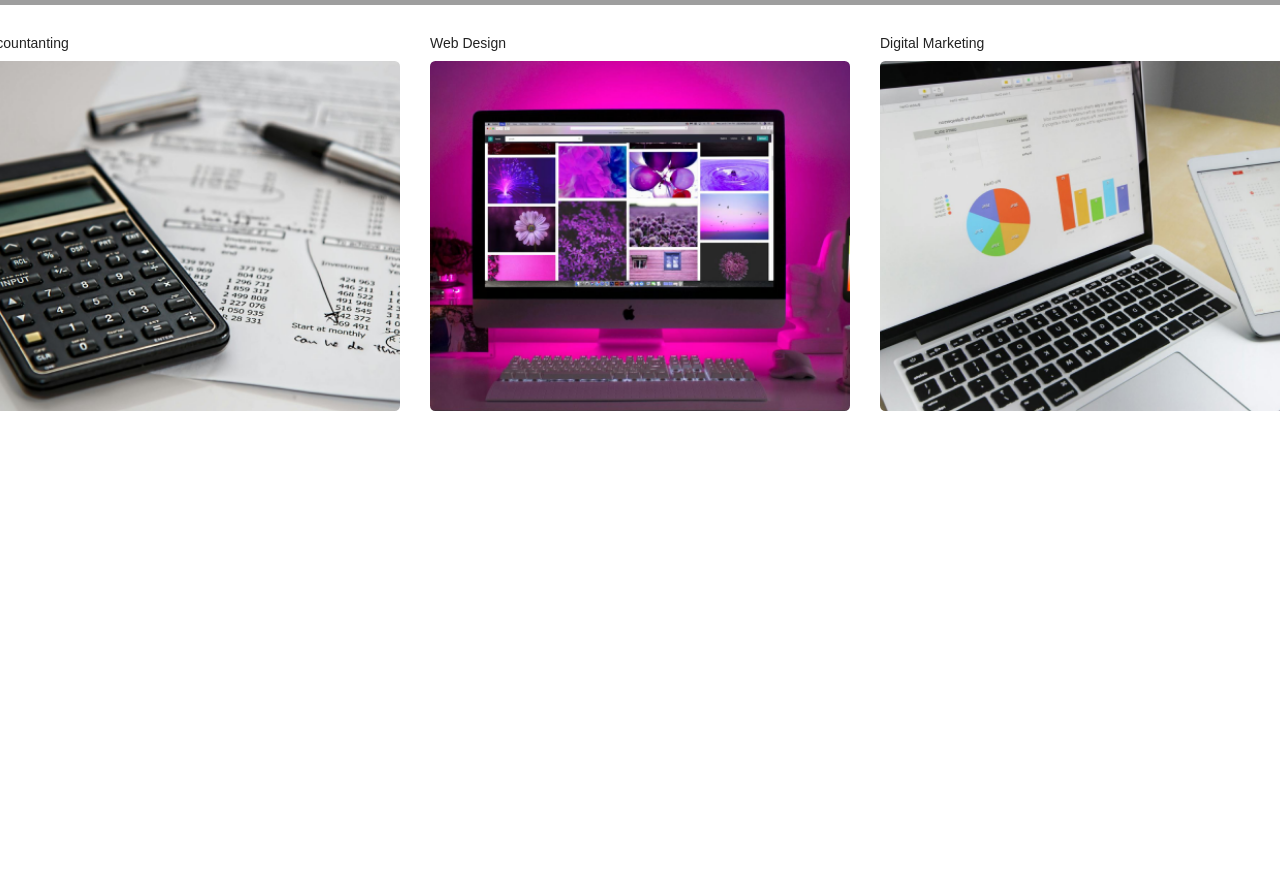
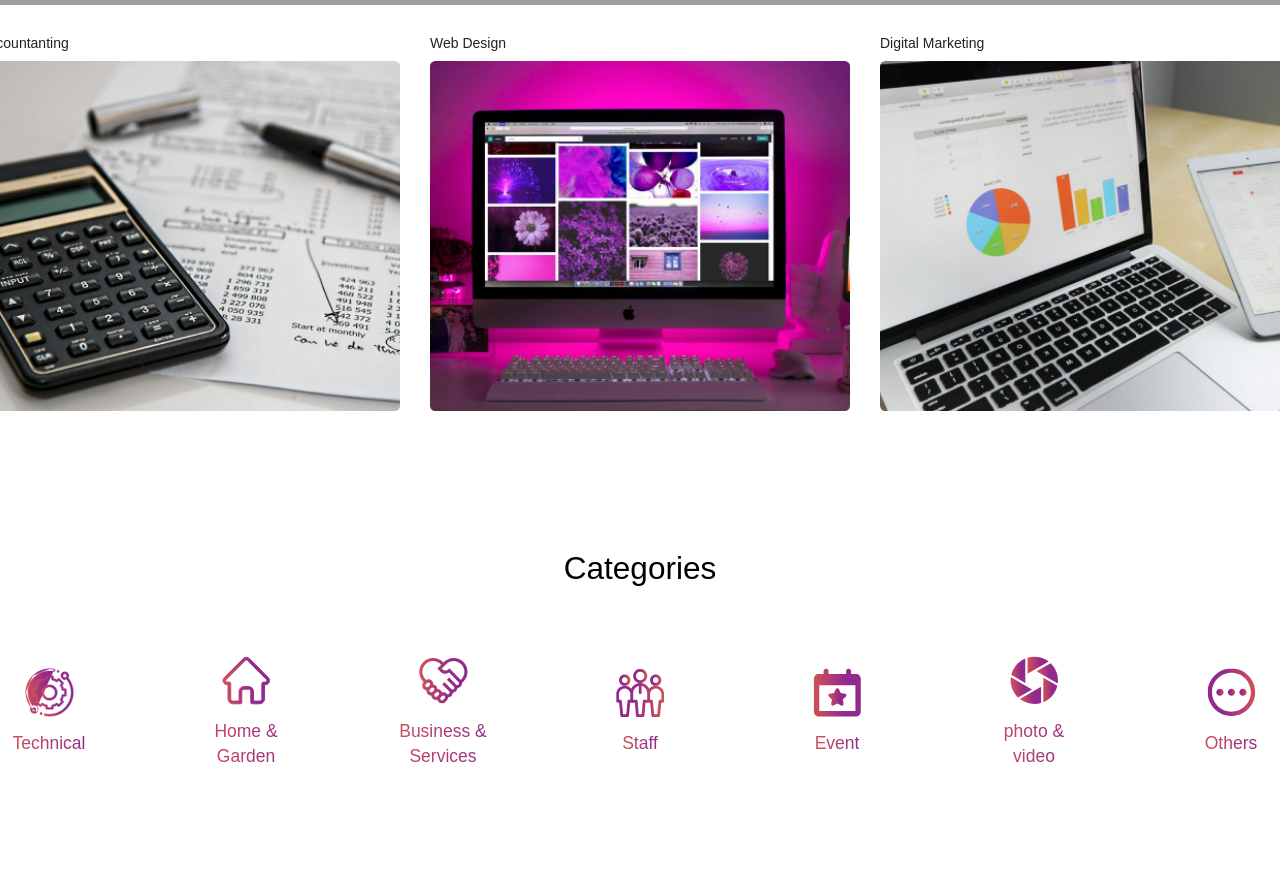
Before and after one commit to snacomds/evento, a website with bundled scripts: page src/index.html in a window 1280 px wide. Shown: the part 472-1366 px from the top of the page. Before the commit the page ends 939 px from the top, so only its background shows below. Built offline with nearby package versions, Linux system fonts and the light colour scheme; grey boxes are pictures that could not be loaded.

Commit message:
feat: add categories section

```diff
--- a/src/index.html
+++ b/src/index.html
@@ -173,7 +173,33 @@
     <!-- Services End -->
 
 
+    <!-- Categories -->
+    <section x-data="{ categories:[
+        {title:'Technical',icon:'./assets/categories/technical.svg'},
+        {title:'Home & Garden',icon:'./assets/categories/home-garden.svg'},
+        {title:'Business & Services',icon:'./assets/categories/business-services.svg'},
+        {title:'Staff',icon:'./assets/categories/staff.svg'},
+        {title:'Event',icon:'./assets/categories/event.svg'},
+        {title:'photo & video',icon:'./assets/categories/photo-video.svg'},
+        {title:'Others',icon:'./assets/categories/others.svg'},
+        ]}" class="py-[6rem] container mx-auto flex flex-col justify-center items-center gap-8">
 
+        <h3 class="text-4xl">Categories</h3>
+        <div class="flex w-full justify-between py-12">
+            <template x-for="category in categories">
+                <div class="flex flex-col items-center justify-center gap-4 w-[7rem]">
+                    <img class="w-14 h-14" :src="category.icon" :alt="category.title">
+                    <span class="bg-gradient-to-r from-[#CE4F57]  to-[#92298D] inline-block text-transparent bg-clip-text">
+
+                        <p class="text-center text-xl" x-text="category.title"></p>
+                    </span>
+                </div>
+            </template>
+        </div>
+
+    </section>
+
+    <!-- Categories End -->
 
 
     <!-- Footer-->
```
Also changed, not shown: src/assets/categories/business-services.svg (added), src/assets/categories/event.svg (added), src/assets/categories/home-garden.svg (added), src/assets/categories/others.svg (added), src/assets/categories/photo-video.svg (added), src/assets/categories/staff.svg (added), src/assets/categories/technical.svg (added), src/assets/output.css.
